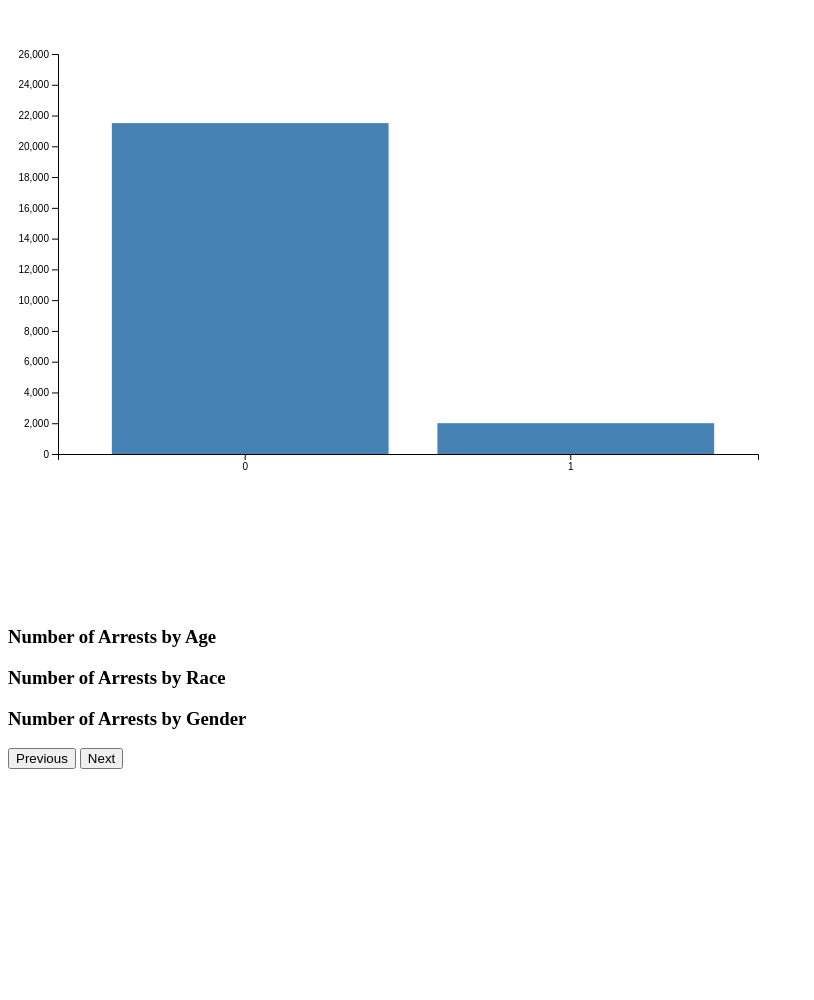
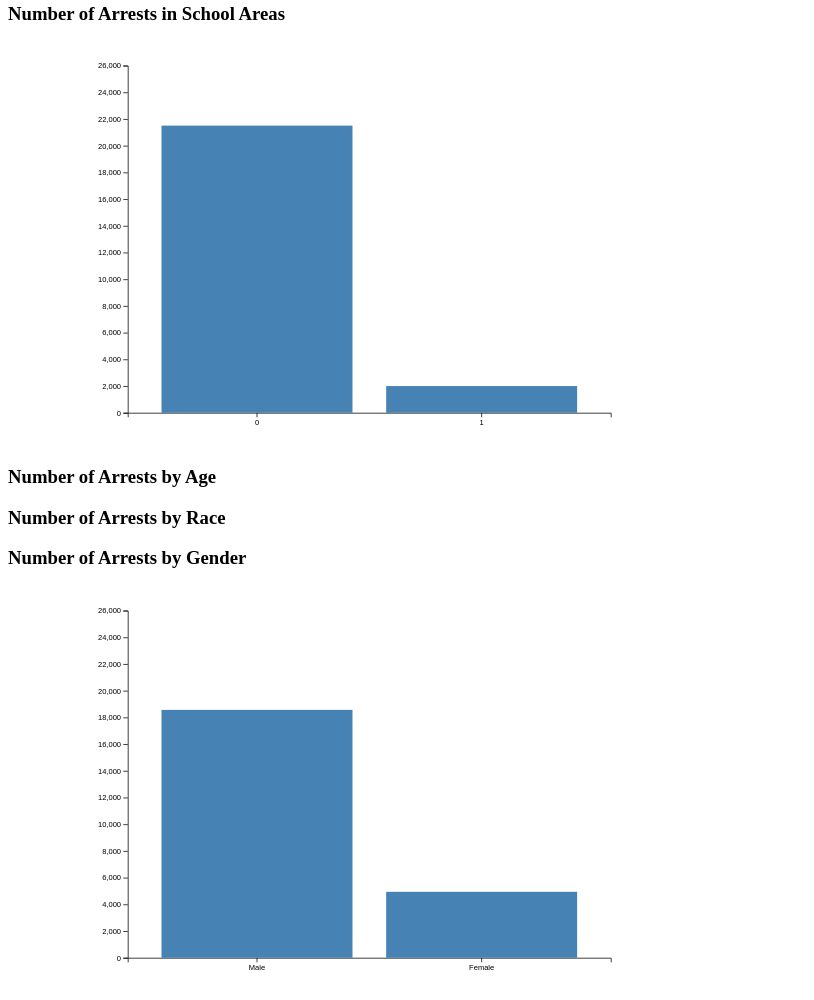
Before and after one commit to ayushshastry/ayushshastry.github.io, a plain HTML site: page index.html in a window 1280 px wide. Shown: the part 164-1164 px from the top of the page, without its empty margins (0-814 px from the left). Before the commit the page ends 941 px from the top, so only its background shows below. Drawn offline with nearby package versions, Linux system fonts and the light colour scheme.

Commit message:
Add files via upload

```diff
--- a/index.html
+++ b/index.html
@@ -15,7 +15,10 @@
     <h2>
         This data is from Montgomery County, Maryland
     </h2>
+    <div id="tooltip"> </div>
     <div id="slideshow">
+        <button onclick="prevSlide()"> Previous </button>
+        <button onclick="nextSlide()"> Next </button>
         <div class="slide" id="one">
             <h3>Number of Arrests in School Areas </h3>
             <div id="schoolHistogram"> </div>
@@ -33,7 +36,5 @@
             <div id="genderHistogram"> </div>
         </div>
     </div>
-    <button onclick="prevSlide()"> Previous </button>
-    <button onclick="nextSlide()"> Next </button>
 </body>
 </html>
--- a/slides.js
+++ b/slides.js
@@ -5,7 +5,7 @@ d3.csv("arrestsUse.csv").then(function(data) {
     schoolHist(data);
     console.log(data);
     console.log("col names:", Object.keys(data[0]));
-    ageHist();
+    ageHist(data);
     raceDist();
     genderHist();
 }).catch(function(error) {
@@ -16,7 +16,7 @@ console.log("data loaded");
 
 function schoolHist(data) {
     // create margins and dimensions
-    var margin = {right: 50, left: 50, top: 50, bottom: 50};
+    var margin = {right: 50, left: 80, top: 30, bottom: 40};
     var width = 900 - margin.right - margin.left;
     var height = 600 - margin.top - margin.bottom;
 
@@ -24,8 +24,9 @@ function schoolHist(data) {
 
     const svg = d3.select("#schoolHistogram")
                     .append("svg")
-                    .attr("width", 900)
-                    .attr("height", 600);
+                    .attr("viewBox", [0, 0, width, height])
+                    .attr("width", 700)
+                    .attr("height", 400);
 
 
     // get counts of each categorical variable
@@ -63,6 +64,7 @@ function schoolHist(data) {
     svg.append("g")
         .attr("transform", "translate("+margin.left+", "+0+")")
         .call(d3.axisLeft(y));
+    var tooltip = d3.select("#tooltip");
 
     svg.selectAll()
         .data(schoolArray)
@@ -71,13 +73,75 @@ function schoolHist(data) {
         .attr("x", function(schoolArray) { return x(schoolArray.key); })
         .attr("y", function(schoolArray) { return y(schoolArray.value); })
         .attr("height", function(schoolArray) { return y(0) - y(schoolArray.value);})
-        .attr("transform", "translate("+(margin.left - 45)+", "+0+")")
-        .attr("width", x.bandwidth());
-
+        .attr("width", x.bandwidth())
+        .on("mousover", function(schoolArray) {
+            tooltip.style("opacity", 1)
+                   .style("left", (d3.event.pageX) + "px")
+                   .style("top", (d3.event.pageY) + "py")
+                   .html("Number of Arrests: " +(schoolArray.value))
+        })
+        .on("mouseout", function() { tooltip.style("opacity", 0) });
 }
 
-function ageHist() {
-    return 0;
+function ageHist(data) {
+    // create margins and dimensions
+    var margin = {right: 50, left: 80, top: 30, bottom: 40};
+    var width = 900 - margin.right - margin.left;
+    var height = 600 - margin.top - margin.bottom;
+
+    // create svg container
+
+    const svg = d3.select("#genderHistogram")
+                    .append("svg")
+                    .attr("viewBox", [0, 0, width, height])
+                    .attr("width", 700)
+                    .attr("height", 400);
+
+
+    // get counts of each categorical variable
+
+    const genders = d3.rollup(data, function(v) { return v.length; }, function(d) { return d.gender; });
+    console.log(genders.values());
+
+    for (let key of genders.keys()) {
+        console.log(key);
+    }
+
+    for (let value of genders.values()) {
+        console.log(value);
+    }
+
+    const gendersArray = Array.from(genders, ([key, value]) => ({key, value}));
+    console.log(gendersArray);
+
+    // create scales
+    const x = d3.scaleBand()
+        .domain(["Male", "Female"])
+        .range([margin.left, width - margin.right])
+        .padding(0.15);
+
+    const y = d3.scaleLinear()
+        .domain([0, 26000])
+        .range([height - margin.bottom, margin.top]);
+
+
+    // create axes
+    svg.append("g")
+        .attr("transform", "translate(0," +(height - margin.bottom)+ ")")
+        .call(d3.axisBottom(x));
+
+    svg.append("g")
+        .attr("transform", "translate("+margin.left+", "+0+")")
+        .call(d3.axisLeft(y));
+
+    svg.selectAll()
+        .data(gendersArray)
+        .join("rect")
+        .attr("fill", "steelblue")
+        .attr("x", function(gendersArray) { return x(gendersArray.key); })
+        .attr("y", function(gendersArray) { return y(gendersArray.value); })
+        .attr("height", function(gendersArray) { return y(0) - y(gendersArray.value);})
+        .attr("width", x.bandwidth());
 }
 
 function raceDist() {
--- a/styles.css
+++ b/styles.css
@@ -1,14 +1,29 @@
 * {
     box-sizing: border-box;
 }
-
+h1 {
+    text-align: center;
+}
+h2 {
+    text-align: center;
+}
 body {
     font-family: 'Times New Roman', Times, serif
 }
 
-#histogram {
+.slideshow {
     display: flex;
     justify-content: center;
     align-items: center;
     margin: 20px;
 }
+
+#tooltip {
+    opacity: 0;
+    position: absolute;
+    text-align: center;
+    width: 60px;
+    height: 40px;
+    background-color: white;
+    border: 1px;
+}
```
